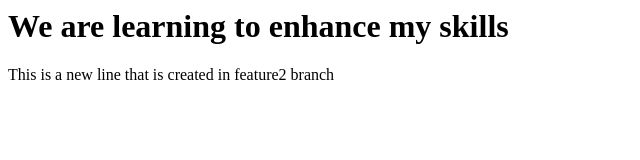
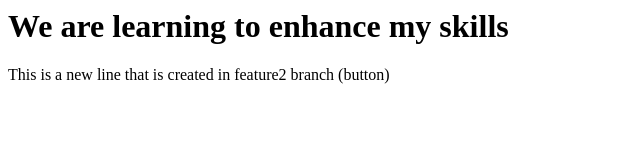
Before and after one commit to Keshavlundia/localrepo, a plain HTML site: page index.html in a window 1280 px wide. Shown: the full height of the page, 0-640 px from the left. Drawn offline with Linux system fonts and the light colour scheme.

```diff
--- a/index.html
+++ b/index.html
@@ -1,2 +1,2 @@
 <h1> We are learning to enhance my skills </h1>
-    <p> This is a new line that is created in feature2 branch  </p>
+    <p> This is a new line that is created in feature2 branch (button)</p>
```
